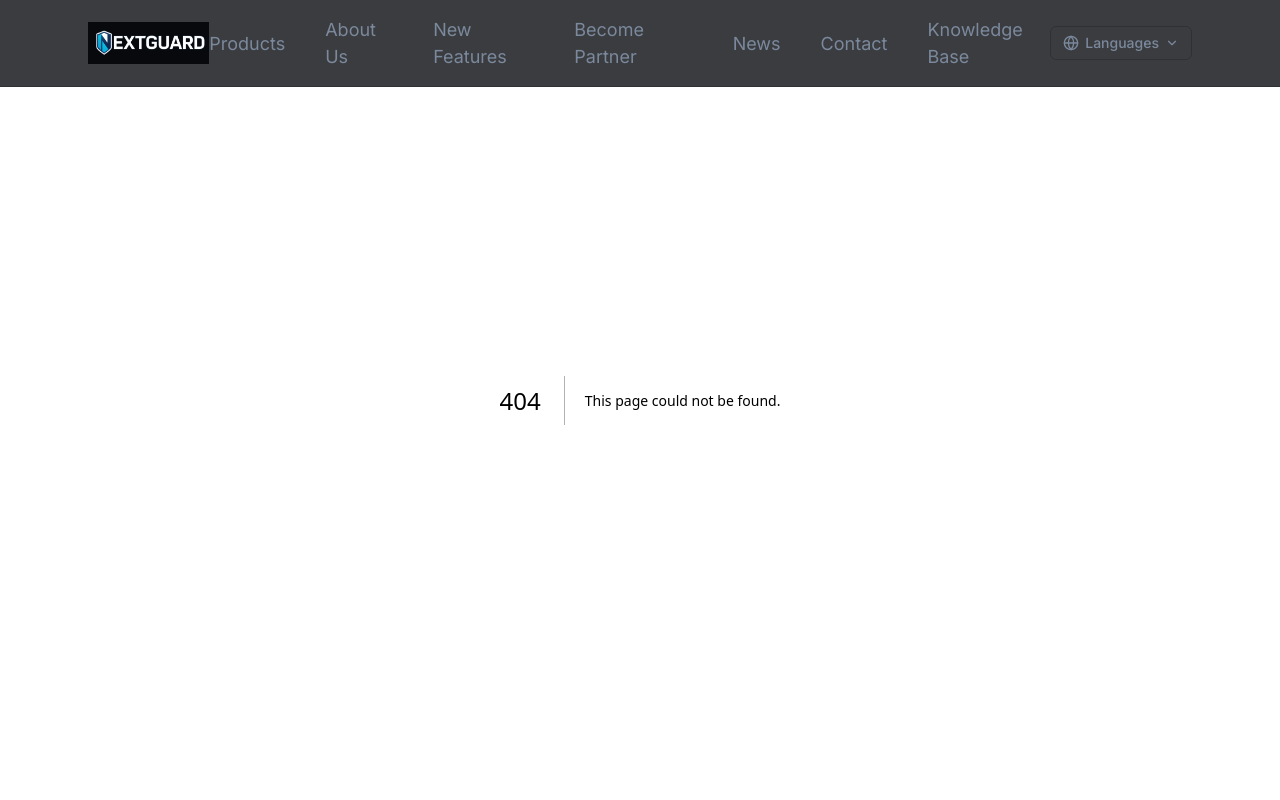
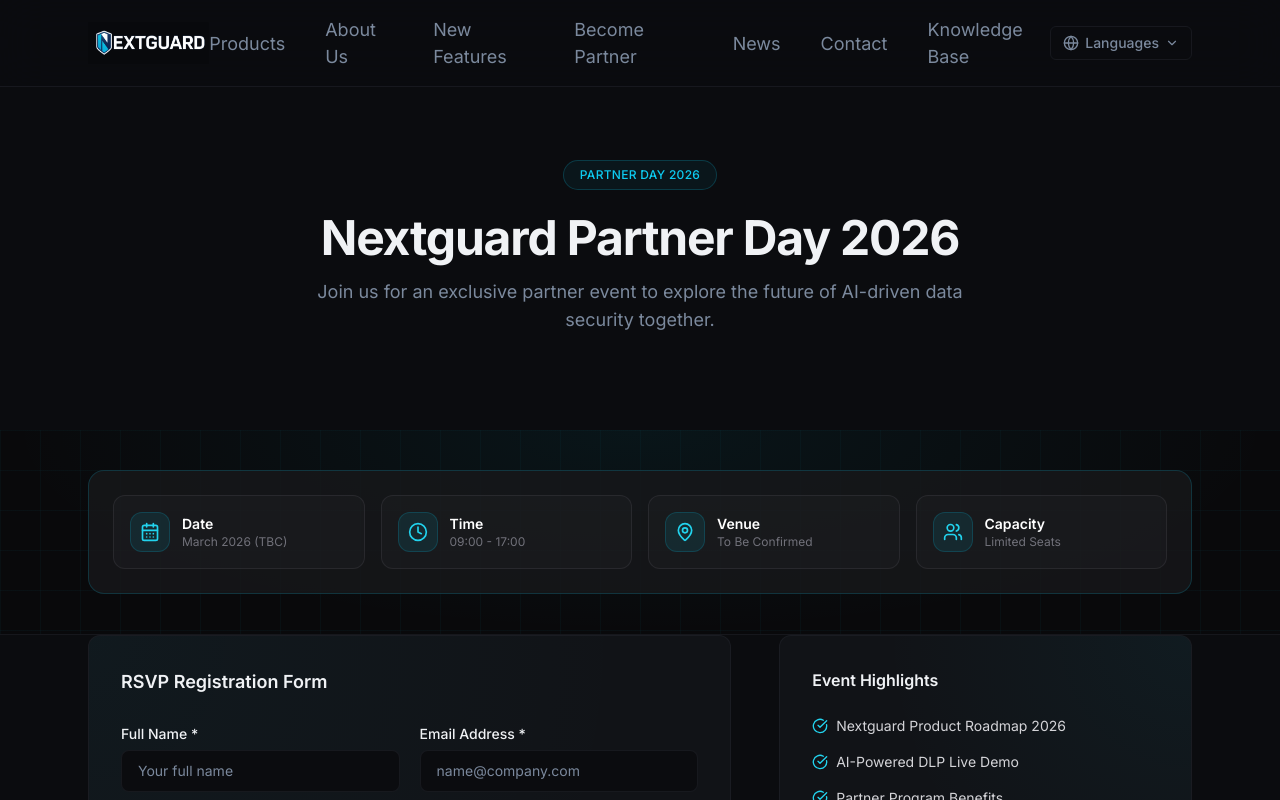
Before and after one commit to NextGuard-hk/nextguard-website, a Next.js app: page /partner-day-2026-registration in a window 1280 px wide. Before the commit this address had no page. Shown: the top 800 px of the page. Built offline with nearby package versions, Linux system fonts and the light colour scheme.

Commit message:
Add partner-day-2026-registration route page

```diff
--- /dev/null
+++ b/app/partner-day-2026-registration/page.tsx
@@ -0,0 +1,5 @@
+import { RegistrationPage } from "@/components/registration-page"
+
+export default function Page() {
+  return <RegistrationPage />
+}
```
